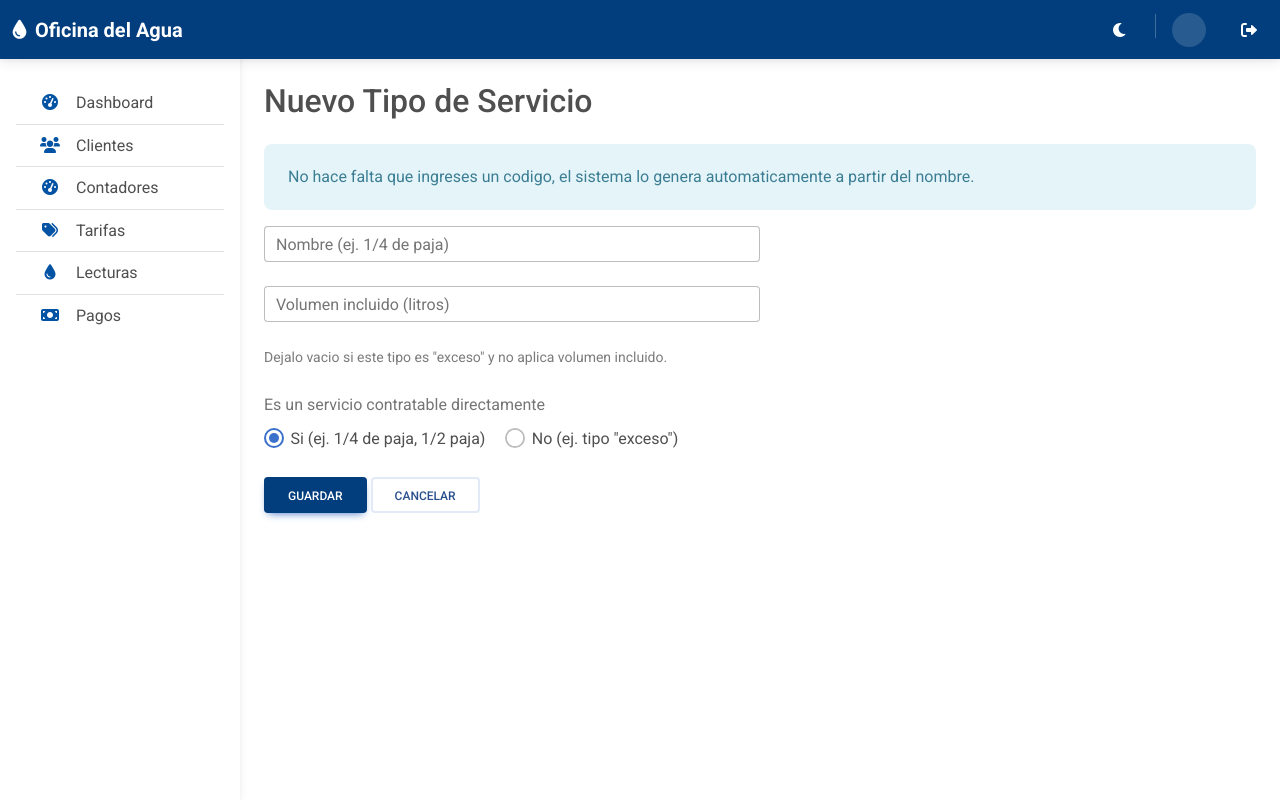
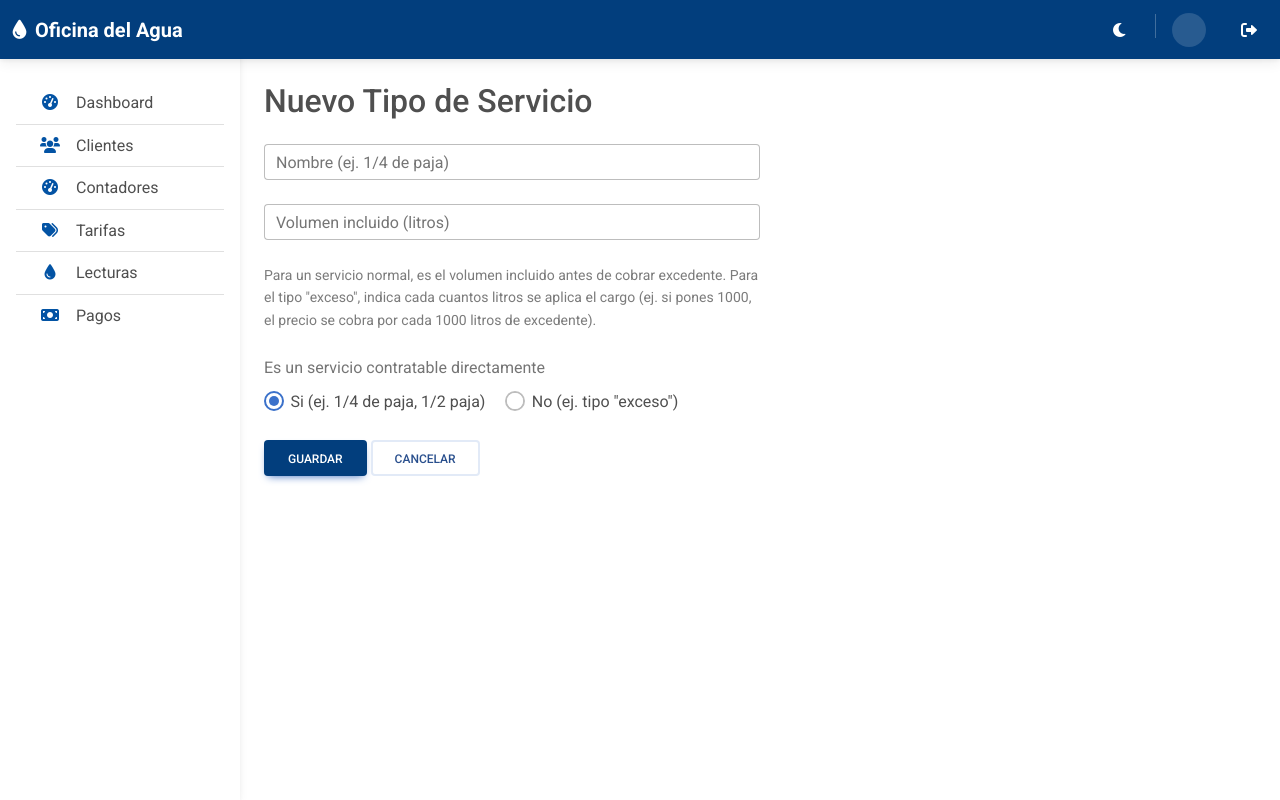
Before and after one commit to Grupo-1-Sistema-de-agua/Sistema_Oficina_De_Agua, a CodeIgniter 4 app: the page made by app/Views/Tarifas/tipos_servicio/create.php in a window 1280 px wide. Run offline with PHP 8.4 and a stand-in for CodeIgniter, Linux system fonts and the light colour scheme; the template is opened without the code that fills it, so the values that code supplies are empty; some libraries are stand-ins or nearby versions.

Commit message:
SDGA-48 fix(tipos-servicio): corregir mensaje de volumen y quitar aviso de codigo automatico

```diff
--- a/app/Views/Tarifas/tipos_servicio/create.php
+++ b/app/Views/Tarifas/tipos_servicio/create.php
@@ -14,10 +14,6 @@
     </div>
   <?php endif; ?>
 
-  <div class="alert alert-info">
-    No hace falta que ingreses un codigo, el sistema lo genera automaticamente a partir del nombre.
-  </div>
-
   <form action="<?= base_url('tipos-servicio') ?>" method="post" class="col-lg-6">
     <?= csrf_field() ?>
 
@@ -32,7 +28,11 @@
              value="<?= esc($old['volumen_incluido_litros'] ?? '') ?>">
       <label class="form-label" for="volumen_incluido_litros">Volumen incluido (litros)</label>
     </div>
-    <div class="form-text mb-4">Dejalo vacio si este tipo es "exceso" y no aplica volumen incluido.</div>
+    <div class="form-text mb-4">
+      Para un servicio normal, es el volumen incluido antes de cobrar excedente.
+      Para el tipo "exceso", indica cada cuantos litros se aplica el cargo
+      (ej. si pones 1000, el precio se cobra por cada 1000 litros de excedente).
+    </div>
 
     <div class="mb-4">
       <label class="form-label d-block">Es un servicio contratable directamente</label>
--- a/app/Views/Tarifas/tipos_servicio/edit.php
+++ b/app/Views/Tarifas/tipos_servicio/edit.php
@@ -13,10 +13,6 @@
       </ul>
     </div>
   <?php endif; ?>
-
-  <div class="alert alert-info">
-    El codigo actual es <code><?= esc($tipo['codigo']) ?></code>. Si cambias el nombre, se regenera automaticamente.
-  </div>
 
   <form action="<?= base_url('tipos-servicio/' . $tipo['id']) ?>" method="post" class="col-lg-6">
     <?= csrf_field() ?>
```
